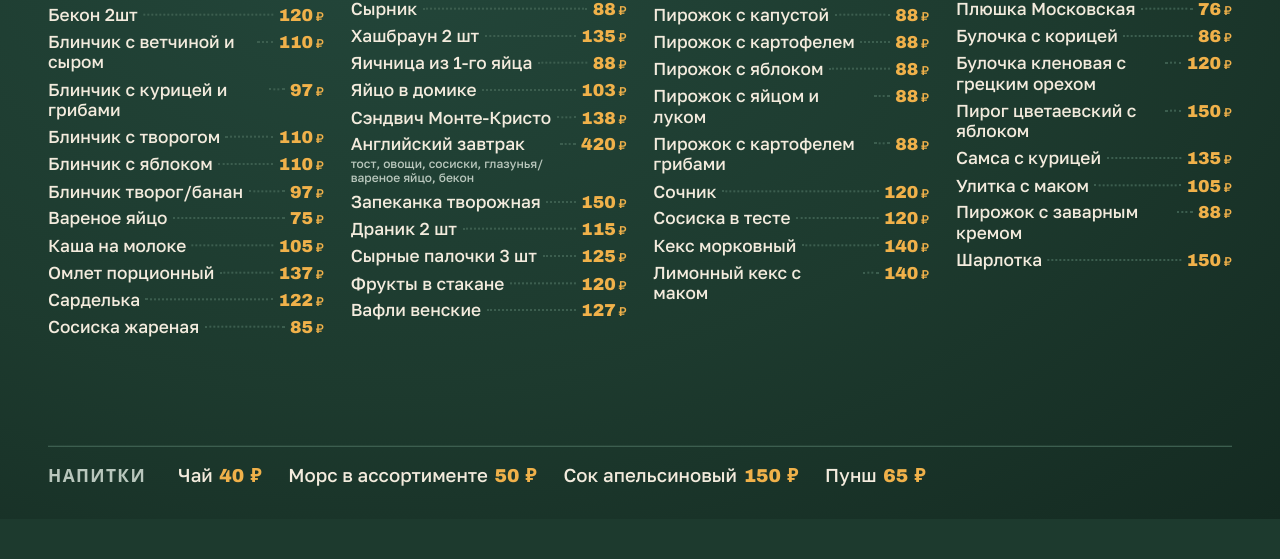
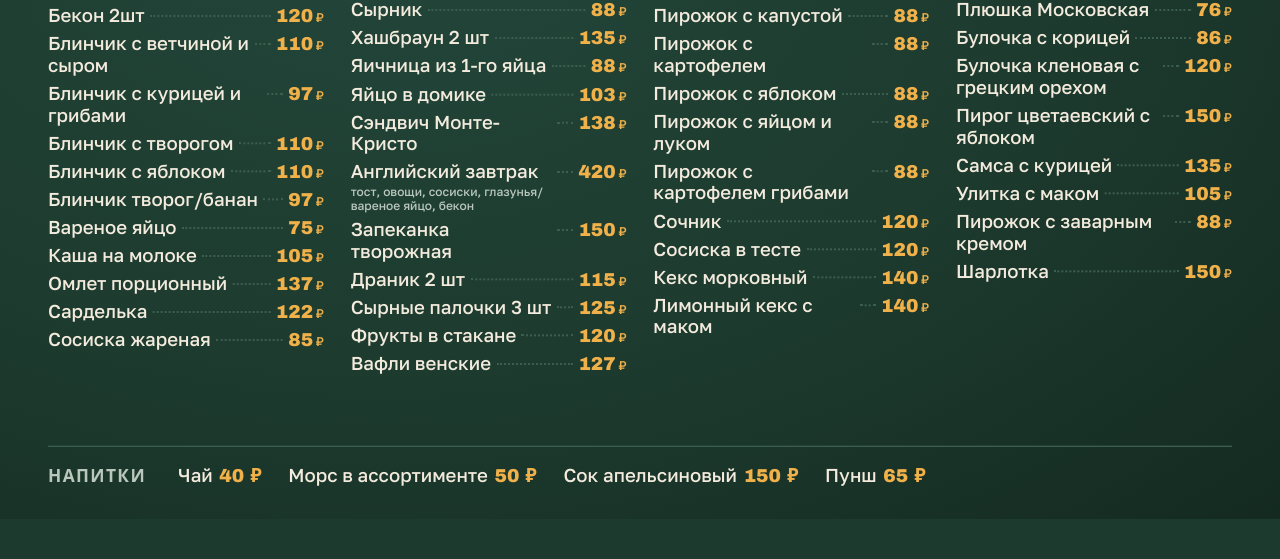
Before and after one commit to ishadaev-cpu/mib-menu, a plain HTML site: page docs/index.html in a window 1280 px wide. Shown: the part 241-800 px from the top of the page. Drawn offline with Linux system fonts and the light colour scheme; a web font is replaced by a local one.

Commit message:
Два экрана: завтрак 08:00–11:45, обед 11:45–16:00; крупнее шрифт; автоподгонка

```diff
--- a/docs/index.html
+++ b/docs/index.html
@@ -41,16 +41,17 @@ body { background: var(--page); color: var(--cream); font-family: var(--body); }
 .sec h2 { margin: 0 0 14px; font: 700 34px var(--display); text-transform: uppercase; letter-spacing: .08em; color: var(--price); display: flex; align-items: baseline; gap: 14px; }
 .sec h2 small { font: 500 20px var(--body); letter-spacing: .02em; color: var(--muted); text-transform: none; }
 .row { display: grid; grid-template-columns: minmax(0, auto) 1fr auto; align-items: baseline; gap: 12px; padding: 9px 0; }
-.row .n { font: 500 35px/1.18 var(--body); }
+.row .n { font: 500 36px/1.15 var(--body); }
+.lunch .row { padding: 8px 0; }
 .row .n em { display: block; font-style: normal; font-size: 21px; color: var(--muted); margin-top: 3px; }
 .row .dots { border-bottom: 3px dotted var(--line); transform: translateY(-8px); min-width: 24px; }
-.row .p { font: 700 35px var(--display); color: var(--price); font-variant-numeric: tabular-nums; white-space: nowrap; }
+.row .p { font: 700 36px var(--display); color: var(--price); font-variant-numeric: tabular-nums; white-space: nowrap; }
 .row .p span { font: 500 24px var(--body); margin-left: 4px; }
 .compact { gap: 40px; }
 .compact .row { padding: 5px 0; gap: 8px; }
-.compact .row .n { font-size: 26px; }
+.compact .row .n { font-size: 28px; }
 .compact .row .n em { font-size: 18px; }
-.compact .row .p { font-size: 26px; }
+.compact .row .p { font-size: 28px; }
 .compact .row .p span { font-size: 19px; }
 .strip { display: flex; flex-wrap: wrap; gap: 14px 40px; align-items: baseline; border-top: 2px solid var(--line); padding-top: 22px; }
 .strip b { font: 700 26px var(--display); text-transform: uppercase; letter-spacing: .08em; color: var(--muted); margin-right: 8px; }
@@ -87,8 +88,8 @@ function header(title, hours) {
 }
 function lunch() {
   const drinks = pick(['Морс в ассортименте','Чай','Пунш','Сок апельсиновый','Хлеб']);
-  return header('Обед', 'с 11:00 до 15:00') +
-    `<div class="cols" style="grid-template-columns: 1.15fr 1fr 1fr">
+  return header('Обед', 'с 11:45 до 16:00') +
+    `<div class="cols lunch" style="grid-template-columns: 1.3fr 1fr 1fr">
       <div class="col">${sec('Салаты', MENU['Салат'])}</div>
       <div class="col">${sec('Супы', MENU['Суп'])}${sec('Гарниры', MENU['Гарнир'])}</div>
       <div class="col">${sec('Горячее', MENU['Горячее'])}</div>
@@ -98,7 +99,7 @@ function breakfast() {
   const b = MENU['Завтрак'] || [], bh = Math.ceil(b.length / 2);
   const v = MENU['Выпечка'] || [], vh = Math.ceil(v.length / 2);
   const drinks = pick(['Чай','Морс в ассортименте','Сок апельсиновый','Пунш']);
-  return header('Завтрак', 'до 11:00') +
+  return header('Завтрак', 'с 08:00 до 11:45') +
     `<div class="cols compact" style="grid-template-columns: repeat(4, minmax(0, 1fr))">
       <div class="col">${sec('Завтраки', b.slice(0, bh))}</div>
       <div class="col">${sec('&nbsp;', b.slice(bh))}</div>
@@ -111,9 +112,10 @@ const stage = document.getElementById('stage'), frame = document.getElementById(
 function current() {
   const h = location.hash.slice(1);
   if (h === 'zavtrak' || h === 'obed') return h;
-  return new Date().getHours() < 11 ? 'zavtrak' : 'obed';
+  return (n => n.getHours() * 60 + n.getMinutes() < 705)(new Date()) ? 'zavtrak' : 'obed';
 }
-function render() { DAY = new Date(SOURCE.date + 'T12:00:00'); stage.dataset.m = current(); stage.innerHTML = current() === 'zavtrak' ? breakfast() : lunch(); tick(); fit(); }
+function render() { DAY = new Date(SOURCE.date + 'T12:00:00'); stage.dataset.m = current(); stage.innerHTML = current() === 'zavtrak' ? breakfast() : lunch(); tick(); fit(); shrink(); }
+function shrink() { const c = stage.querySelector('.cols'); if (!c) return; let z = 1; c.style.zoom = 1; c.style.overflow = 'hidden'; while (c.scrollHeight > c.clientHeight + 2 && z > 0.6) { z -= 0.04; c.style.zoom = z; } }
 function tick() { const c = document.getElementById('clock'); if (c) c.textContent = new Date().toLocaleTimeString('ru-RU', { hour: '2-digit', minute: '2-digit' }); }
 function fit() {
   const s = Math.min(innerWidth / 1920, innerHeight / 1080);
```
